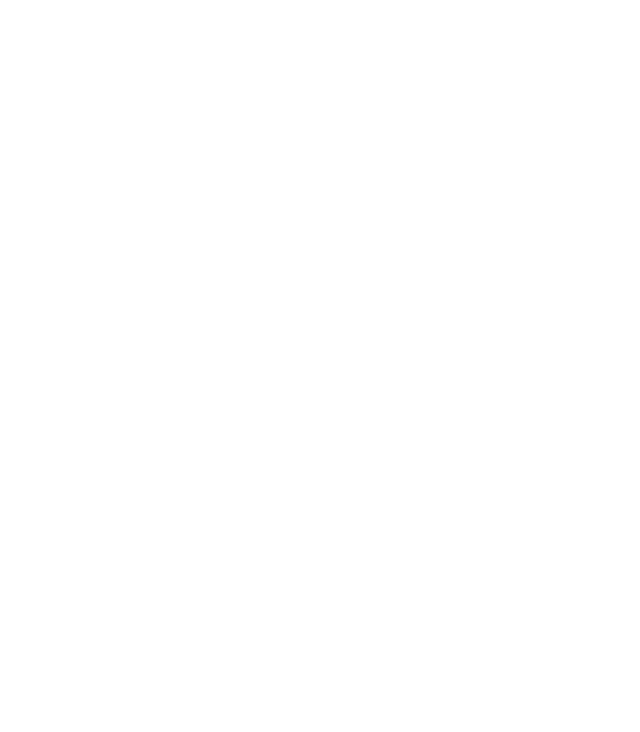
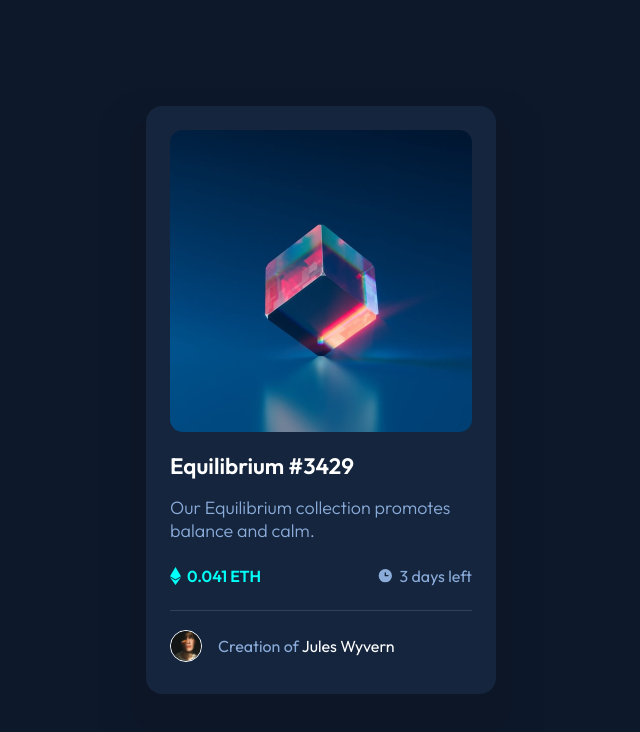
Before and after one commit to OElmraghy/NFT-preview-card, a plain HTML site: page index.html in a window 1280 px wide. Shown: the whole page, without its empty margins (319-959 px from the left). Drawn offline with Linux system fonts and the light colour scheme.

Commit message:
created NFT preview card

```diff
--- a/css/master.css
+++ b/css/master.css
@@ -0,0 +1,169 @@
+:root {
+  /* Primary */
+  --soft-blue: hsl(215, 51%, 70%);
+  --cyan: hsl(178, 100%, 50%);
+  --cyan-filter: hsla(178, 100%, 50%, 50%);
+  /* Neutral */
+  --very-dark-blue-main-bg: hsl(217, 54%, 11%);
+  --very-dark-blue-card-bg: hsl(216, 50%, 16%);
+  --very-dark-blue-line: hsl(215, 32%, 27%);
+  --white: hsl(0, 0%, 100%);
+}
+
+* {
+  box-sizing: border-box;
+  margin: 0;
+  padding: 0;
+}
+
+body {
+  font-family: "Outfit", sans-serif;
+  background-color: var(--very-dark-blue-main-bg);
+  font-weight: 300;
+}
+
+main {
+  height: 100vh;
+  display: flex;
+  justify-content: center;
+  align-items: center;
+}
+
+.card {
+  max-width: 350px;
+  margin: 1.5rem;
+  padding: 1.5rem;
+  background-color: var(--very-dark-blue-card-bg);
+  color: var(--soft-blue);
+  border-radius: 1rem;
+  -webkit-border-radius: 1rem;
+  -moz-border-radius: 1rem;
+  -ms-border-radius: 1rem;
+  -o-border-radius: 1rem;
+  box-shadow: 0px 24px 0px 1rem hsl(217, 54%, 10%),
+    0px 30px 0px 3rem hsl(217, 54%, 10.6%);
+}
+
+.card .image {
+  overflow: hidden;
+  position: relative;
+  cursor: pointer;
+}
+
+.card .image img {
+  max-width: 100%;
+  border-radius: 0.8rem;
+  -webkit-border-radius: 0.8rem;
+  -moz-border-radius: 0.8rem;
+  -ms-border-radius: 0.8rem;
+  -o-border-radius: 0.8rem;
+}
+
+.card .image::before {
+  content: url(../images/icon-view.svg);
+  position: absolute;
+  display: flex;
+  align-items: center;
+  justify-content: center;
+  width: 100%;
+  height: calc(100% - 4px);
+  background-color: var(--cyan-filter);
+  opacity: 0;
+  border-radius: 0.8rem;
+  -webkit-border-radius: 0.8rem;
+  -moz-border-radius: 0.8rem;
+  -ms-border-radius: 0.8rem;
+  -o-border-radius: 0.8rem;
+  transition: opacity 0.3s ease-in;
+  -webkit-transition: opacity 0.3s ease-in;
+  -moz-transition: opacity 0.3s ease-in;
+  -ms-transition: opacity 0.3s ease-in;
+  -o-transition: opacity 0.3s ease-in;
+}
+
+.card .image:hover::before {
+  opacity: 1;
+}
+
+.card .content h1 {
+  color: var(--white);
+  font-size: 1.4rem;
+  margin-top: 1rem;
+  margin-bottom: 1rem;
+  cursor: pointer;
+  transition: 0.3s;
+  -webkit-transition: 0.3s;
+  -moz-transition: 0.3s;
+  -ms-transition: 0.3s;
+  -o-transition: 0.3s;
+}
+
+.card .content h1:hover {
+  color: var(--cyan);
+}
+
+.card .content p {
+  font-size: 1.12rem;
+}
+
+.card .content .data {
+  display: flex;
+  justify-content: space-between;
+  align-items: center;
+  margin-top: 1.5rem;
+  margin-bottom: 1.2rem;
+  padding-bottom: 1.5rem;
+  border-bottom: solid 1px var(--very-dark-blue-line);
+}
+
+.card .content .data span {
+  display: flex;
+  justify-content: center;
+  align-items: center;
+  gap: 0.375rem;
+}
+
+.card .content .data span {
+  font-weight: 400;
+}
+
+.card .content .data span:first-child {
+  color: var(--cyan);
+  font-weight: 600;
+}
+
+.card .auther {
+  display: flex;
+  align-items: center;
+  gap: 1rem;
+  padding-bottom: 0.5rem;
+}
+
+.card .auther img {
+  width: 32px;
+  height: 32px;
+  border: 1px solid var(--white);
+  border-radius: 50%;
+  -webkit-border-radius: 50%;
+  -moz-border-radius: 50%;
+  -ms-border-radius: 50%;
+  -o-border-radius: 50%;
+}
+
+.card .auther p {
+  font-weight: 400;
+}
+
+.card .auther p span {
+  color: var(--white);
+  cursor: pointer;
+  transition: 0.3s;
+  -webkit-transition: 0.3s;
+  -moz-transition: 0.3s;
+  -ms-transition: 0.3s;
+  -o-transition: 0.3s;
+}
+
+.card .auther p span:hover {
+  color: var(--cyan);
+}
--- a/index.html
+++ b/index.html
@@ -4,8 +4,46 @@
     <meta charset="UTF-8" />
     <meta http-equiv="X-UA-Compatible" content="IE=edge" />
     <meta name="viewport" content="width=device-width, initial-scale=1.0" />
-    <title>Document</title>
+    <title>Frontend Mentor | NFT preview card component</title>
+    <link
+      rel="icon"
+      type="image/png"
+      sizes="32x32"
+      href="./images/favicon-32x32.png"
+    />
     <link rel="stylesheet" href="css/master.css" />
+    <link rel="preconnect" href="https://fonts.googleapis.com" />
+    <link rel="preconnect" href="https://fonts.gstatic.com" crossorigin />
+    <link
+      href="https://fonts.googleapis.com/css2?family=Outfit:wght@300;400;600&display=swap"
+      rel="stylesheet"
+    />
   </head>
-  <body></body>
+  <body>
+    <main>
+      <div class="card">
+        <div class="image">
+          <img src="images/image-equilibrium.jpg" alt="" />
+        </div>
+        <div class="content">
+          <h1>Equilibrium #3429</h1>
+          <p>Our Equilibrium collection promotes balance and calm.</p>
+          <div class="data">
+            <span>
+              <img src="images/icon-ethereum.svg" alt="Ethereum icon" />
+              0.041 ETH
+            </span>
+            <span>
+              <img src="images/icon-clock.svg" alt="Clock icon" />
+              3 days left
+            </span>
+          </div>
+        </div>
+        <div class="auther">
+          <img src="images/image-avatar.png" alt="Avatar" />
+          <p>Creation of <span>Jules Wyvern</span></p>
+        </div>
+      </div>
+    </main>
+  </body>
 </html>
```
Also changed, not shown: images/Screenshot.png (added).
